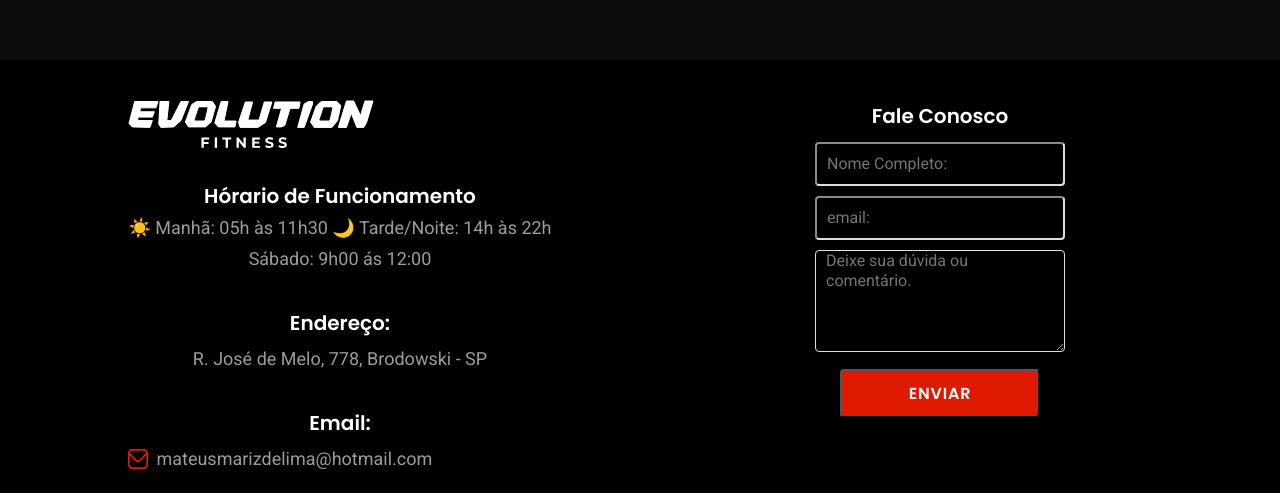
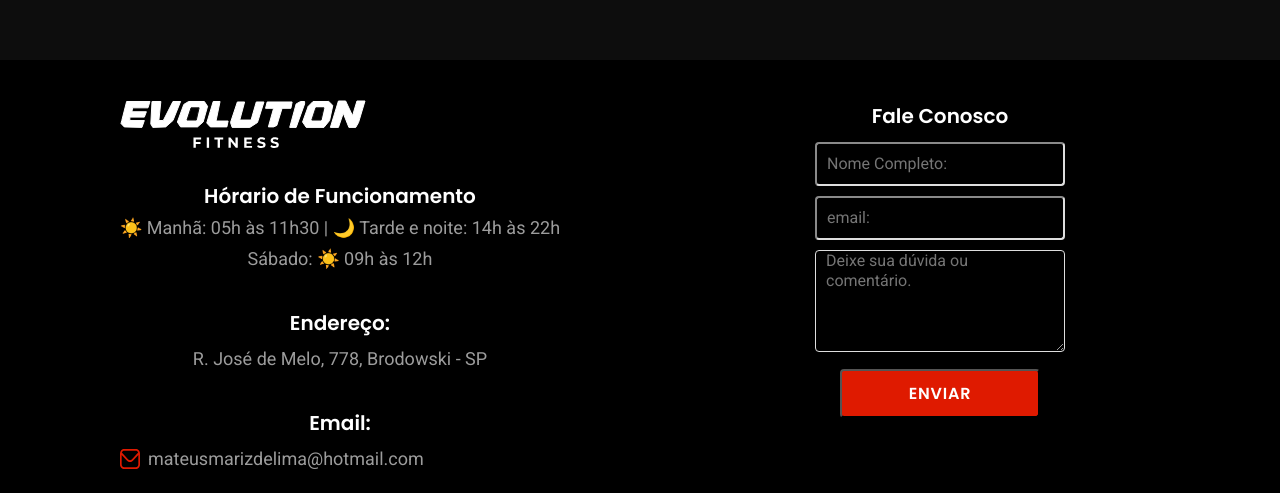
Before and after one commit to mateusborges20/projeto-academia, a plain HTML site: page index.html in a window 1280 px wide. Shown: the part 4242-4735 px from the top of the page. Drawn offline with Linux system fonts and the light colour scheme.

Commit message:
update footer , horarios

```diff
--- a/index.html
+++ b/index.html
@@ -324,10 +324,10 @@
 
         <div class="funcionamento">
           <h3 class="poppins-titulo-footer">Hórario de Funcionamento</h3>
-          <p class="roboto-texto-footer cor-c6">☀️ Manhã: 05h às 11h30
-            🌙 Tarde/Noite: 14h às 22h
+          <p class="roboto-texto-footer cor-c6">☀️ Manhã: 05h às 11h30  |
+            🌙 Tarde e noite: 14h às 22h
           </p>
-          <p class="roboto-texto-footer cor-c6">Sábado: 9h00 ás 12:00</p>
+          <p class="roboto-texto-footer cor-c6">Sábado: ☀️ 09h às 12h</p>
         </div>
 
         <div class="endereco-rua">
```
